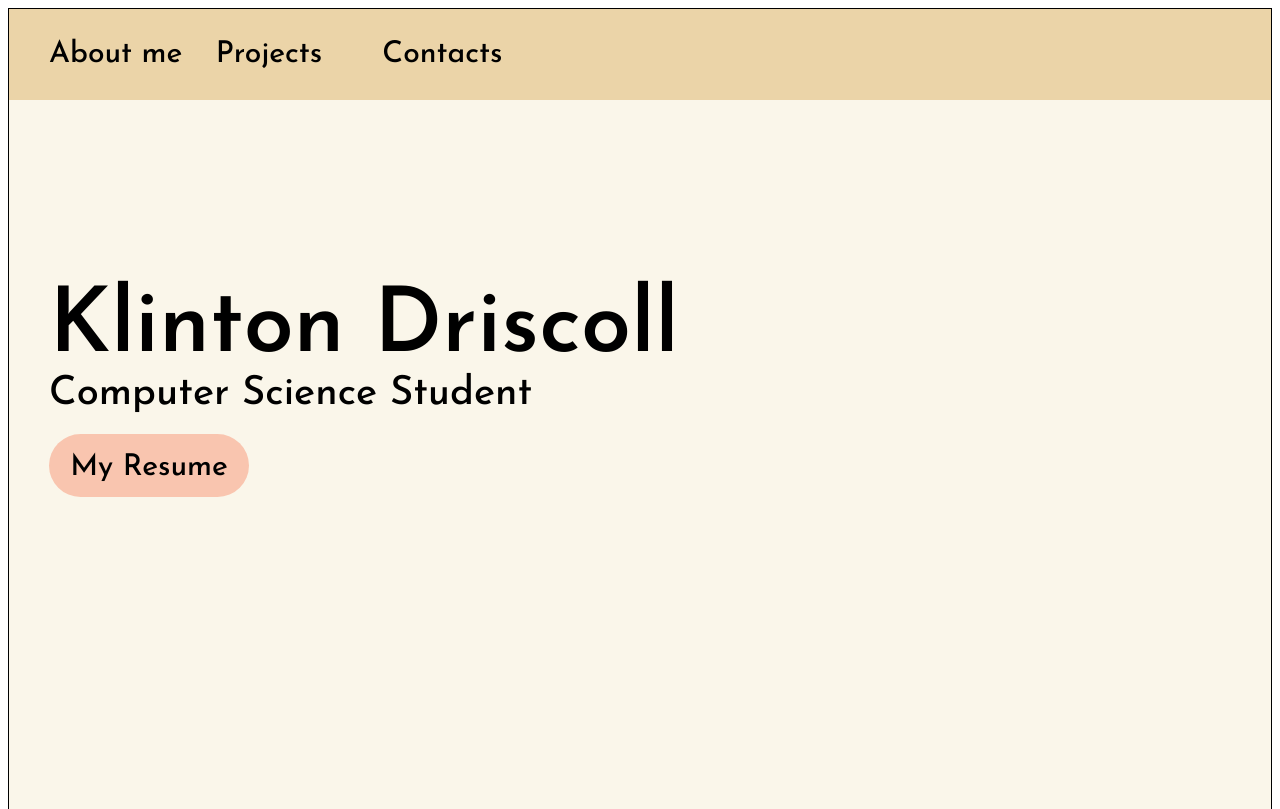
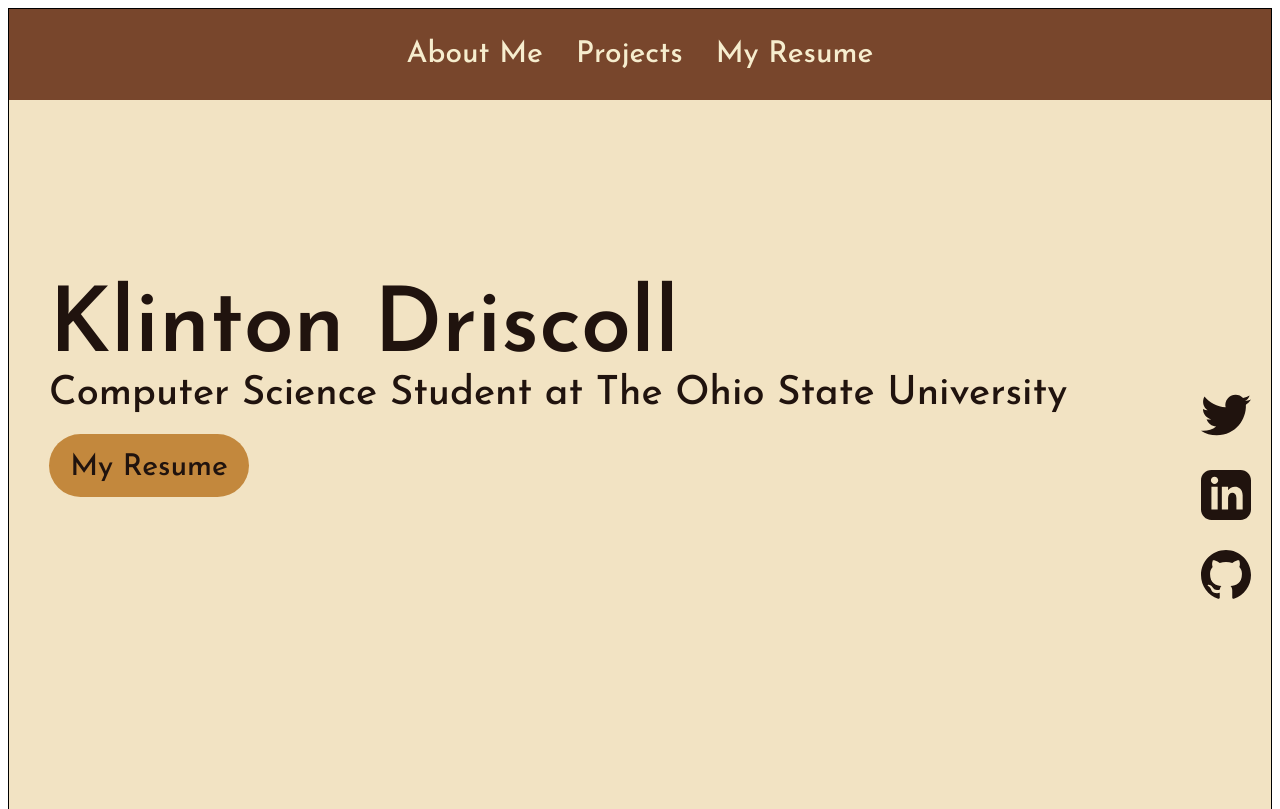
Before and after one commit to Klintonjmd/PortfolioDeprecated, a plain HTML site: page index.html in a window 1280 px wide. Shown: the top 809 px of the page. Drawn offline with Linux system fonts and the light colour scheme.

Commit message:
modified:   index.html 	renamed:    index.js -> src/images 	new file:   src/index.js 	renamed:    styles.css -> src/styles.css

```diff
--- a/index.html
+++ b/index.html
@@ -5,7 +5,7 @@
     <meta name="viewport" content="width=device-width, initial-scale=1.0">
     <meta http-equiv="X-UA-Compatible" content="ie=edge">
     <title>Portfolio</title>
-    <link rel="stylesheet" href="styles.css">
+    <link rel="stylesheet" href="src/styles.css">
     <link rel="preconnect" href="https://fonts.googleapis.com">
     <link rel="preconnect" href="https://fonts.gstatic.com" crossorigin>
     <link href="https://fonts.googleapis.com/css2?family=Josefin+Sans:wght@500;600&display=swap" rel="stylesheet">
@@ -14,22 +14,33 @@
     <section class="landing">
         <nav>
             <ul>
-                <li>About me</li>
+                <li>About Me</li>
                 <li>Projects</li>
-                <li>Contacts</li>
+                <li>My Resume</li>
             </ul>
         </nav>
     <div class="landing-area">
         <div class="landing-text">
         <h1> Klinton Driscoll</h1>
-        <p>Computer Science Student</p>
+        <p>Computer Science Student at The Ohio State University</p>
         <div class="button">My Resume</div>
+        </div>
+        <div>
+          <div class="social">
+            <svg xmlns="http://www.w3.org/2000/svg" fill="#20130e" width="50" height="50" viewBox="0 0 24 24"><path d="M24 4.557c-.883.392-1.832.656-2.828.775 1.017-.609 1.798-1.574 2.165-2.724-.951.564-2.005.974-3.127 1.195-.897-.957-2.178-1.555-3.594-1.555-3.179 0-5.515 2.966-4.797 6.045-4.091-.205-7.719-2.165-10.148-5.144-1.29 2.213-.669 5.108 1.523 6.574-.806-.026-1.566-.247-2.229-.616-.054 2.281 1.581 4.415 3.949 4.89-.693.188-1.452.232-2.224.084.626 1.956 2.444 3.379 4.6 3.419-2.07 1.623-4.678 2.348-7.29 2.04 2.179 1.397 4.768 2.212 7.548 2.212 9.142 0 14.307-7.721 13.995-14.646.962-.695 1.797-1.562 2.457-2.549z"/></svg>
+          </div>
+          <div class="social">
+            <svg xmlns="http://www.w3.org/2000/svg" fill="#20130e" width="50" height="50" viewBox="0 0 24 24"><path d="M19 0h-14c-2.761 0-5 2.239-5 5v14c0 2.761 2.239 5 5 5h14c2.762 0 5-2.239 5-5v-14c0-2.761-2.238-5-5-5zm-11 19h-3v-11h3v11zm-1.5-12.268c-.966 0-1.75-.79-1.75-1.764s.784-1.764 1.75-1.764 1.75.79 1.75 1.764-.783 1.764-1.75 1.764zm13.5 12.268h-3v-5.604c0-3.368-4-3.113-4 0v5.604h-3v-11h3v1.765c1.396-2.586 7-2.777 7 2.476v6.759z"/></svg>
+          </div>
+          <div class="social">
+            <svg xmlns="http://www.w3.org/2000/svg" fill="#20130e" width="50" height="50" viewBox="0 0 24 24"><path d="M12 0c-6.626 0-12 5.373-12 12 0 5.302 3.438 9.8 8.207 11.387.599.111.793-.261.793-.577v-2.234c-3.338.726-4.033-1.416-4.033-1.416-.546-1.387-1.333-1.756-1.333-1.756-1.089-.745.083-.729.083-.729 1.205.084 1.839 1.237 1.839 1.237 1.07 1.834 2.807 1.304 3.492.997.107-.775.418-1.305.762-1.604-2.665-.305-5.467-1.334-5.467-5.931 0-1.311.469-2.381 1.236-3.221-.124-.303-.535-1.524.117-3.176 0 0 1.008-.322 3.301 1.23.957-.266 1.983-.399 3.003-.404 1.02.005 2.047.138 3.006.404 2.291-1.552 3.297-1.23 3.297-1.23.653 1.653.242 2.874.118 3.176.77.84 1.235 1.911 1.235 3.221 0 4.609-2.807 5.624-5.479 5.921.43.372.823 1.102.823 2.222v3.293c0 .319.192.694.801.576 4.765-1.589 8.199-6.086 8.199-11.386 0-6.627-5.373-12-12-12z"/></svg>
+          </div>
         </div>
     </div>
     </section>
     <section></section>
     <section></section>
     <footer></footer>
-	<script src="index.js"></script>
+	<script src="src/index.js"></script>
   </body>
 </html>
--- a/styles.css
+++ b/src/styles.css
@@ -16,8 +16,9 @@ footer {
 
 nav {
     display: flex;
-    justify-content: space-between;
-    background-color: #EBD4A8;
+    justify-content: space-around;
+    background-color: 	#78462c;
+    color: #f6edce;
 }
 
 ul {
@@ -26,11 +27,12 @@ ul {
     width: 500px;
     justify-content: space-around;
     font-size: 30px;
+    padding-left: 0px;
 }
 
 li {
-    width: 200px;
     text-decoration: none;
+    justify-content: space-around;
 }
 
 h1 {
@@ -41,25 +43,27 @@ h1 {
 p {
     margin: 0px;
     font-weight: 500;
+    width: 100%;
 }
 
 .landing {
-    background-color:#FAF6EA;
+    background-color:#f2e3c3;
     height: 100vh;
-    color: black;
+    color: #20130e;
     font-size: 40px;
 }
 
 .landing-text {
     margin-left: 40px;
     margin-bottom: 220px;
+    color: #20130e;
 }
 
 .button {
     width: 200px;
     height: 45px;
     border-radius: 45px;
-    background-color:#F9C5AF;
+    background-color:#c3883d;
     text-align: center;
     font-size: 30px;
     font-weight: 500;
@@ -82,12 +86,16 @@ p {
 
 .button:active {
     transform: scale(1.1);
-    background-color: #f5ae8f;
+    background-color: #d3a160;
 }
 
 .landing-area {
     display: flex;
-    flex-direction: column;
     height: 100%;
-    justify-content: center;
+    justify-content: space-between;
+    align-items: center;
 }
+
+.social {
+    margin: 20px;
+}
```
Also changed, not shown: src/index.js (added), 1 other file.
